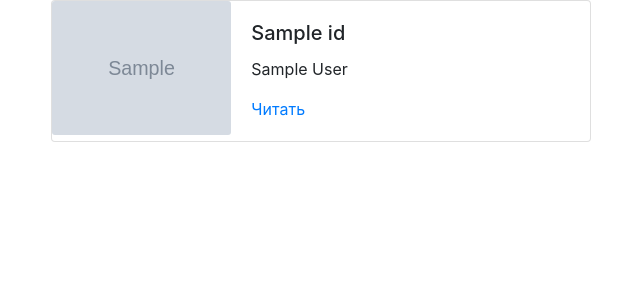
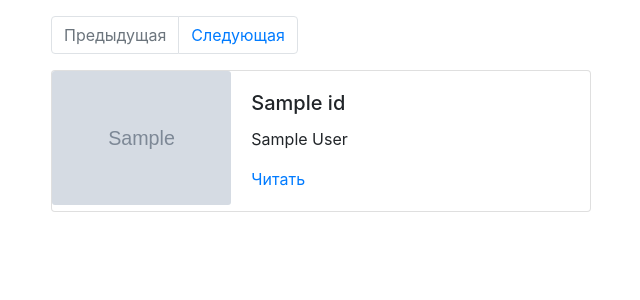
Before and after one commit to Vasadaz/local_library, a Python web app: template templates/template.html in a window 1280 px wide. Shown: the top 300 px of the page, without its empty margins (34-674 px from the left). Run offline with Jinja, Linux system fonts and the light colour scheme; the template is opened without the code that fills it: most values are stand-ins (such as "Sample title", 1, 10 or a date in 2020); grey boxes marked "Sample" are stand-in pictures; some libraries are stand-ins or nearby versions.

Commit message:
Added pagination

```diff
--- a/templates/template.html
+++ b/templates/template.html
@@ -12,19 +12,61 @@
   </head>
   <body>
     <div class="container">
+      <div class="pt-3">
+        <nav aria-label="Навигация по страницам">
+          <ul class="pagination">
+            {% if page_num == 1 %}
+              <li class="page-item disabled">
+                <a class="page-link" href="#" tabindex="-1" aria-disabled="true">Предыдущая</a>
+              </li>
+            {% else %}
+              <li class="page-item">
+                <a class="page-link" href="index{{page_num - 1}}.html">Предыдущая</a>
+              </li>
+            {% endif %}
+
+            {% for num in range(1,page_last_num + 1) %}
+              {% if num == page_num %}
+                <li class="page-item active" aria-current="page">
+                  <span class="page-link">
+                    {{num}}
+                    <span class="sr-only">(current)</span>
+                  </span>
+                </li>
+              {% else %}
+                <li class="page-item"><a class="page-link" href="index{{num}}.html">
+                  {{num}}
+                </a></li>
+              {% endif %}
+            {% endfor %}
+
+            {% if page_num == page_last_num %}
+              <li class="page-item disabled">
+                <a class="page-link" href="#" tabindex="-1" aria-disabled="true">Следующая</a>
+              </li>
+            {% else %}
+              <li class="page-item">
+                <a class="page-link" href="index{{page_num + 1}}.html">Следующая</a>
+              </li>
+            {% endif %}
+          </ul>
+        </nav>
+      </div>
+
+
       {% for books_cols in books_rows %}
         <div class="row">
           <div class="col-6">
             <div class="card mb-3" style="max-width: 540px;">
               <div class="row no-gutters">
                 <div class="col-md-4">
-                  <img src="{{books_cols[0].cover_path}}" class="card-img" alt="{{books_cols[0].book}} {{books_cols[0].author}}">
+                  <img src="../{{books_cols[0].cover_path}}" class="card-img" alt="{{books_cols[0].book}} {{books_cols[0].author}}">
                 </div>
                 <div class="col-md-8">
                   <div class="card-body">
                     <h5 class="card-title">{{books_cols[0].name}}</h5>
                     <p class="card-text">{{books_cols[0].author}}</p>
-                    <p class="card-text"><a href="{{books_cols[0].book_path }}" target="_blank" >Читать</a></p>
+                    <p class="card-text"><a href="../{{books_cols[0].book_path }}" target="_blank" >Читать</a></p>
                   </div>
                 </div>
               </div>
@@ -35,13 +77,13 @@
               <div class="card mb-3" style="max-width: 540px;">
                 <div class="row no-gutters">
                   <div class="col-md-4">
-                    <img src="{{books_cols[1].cover_path}}" class="card-img" alt="{{books_cols[1].book}} {{books_cols[1].author}}">
+                    <img src="../{{books_cols[1].cover_path}}" class="card-img" alt="{{books_cols[1].book}} {{books_cols[1].author}}">
                   </div>
                   <div class="col-md-8">
                     <div class="card-body">
                       <h5 class="card-title">{{books_cols[1].name}}</h5>
                       <p class="card-text">{{books_cols[1].author}}</p>
-                      <p class="card-text"><a href="{{books_cols[1].book_path }}" target="_blank" >Читать</a></p>
+                      <p class="card-text"><a href="../{{books_cols[1].book_path }}" target="_blank" >Читать</a></p>
                     </div>
                   </div>
                 </div>
```
Also changed, not shown: render_website.py (+7 -5 lines).
